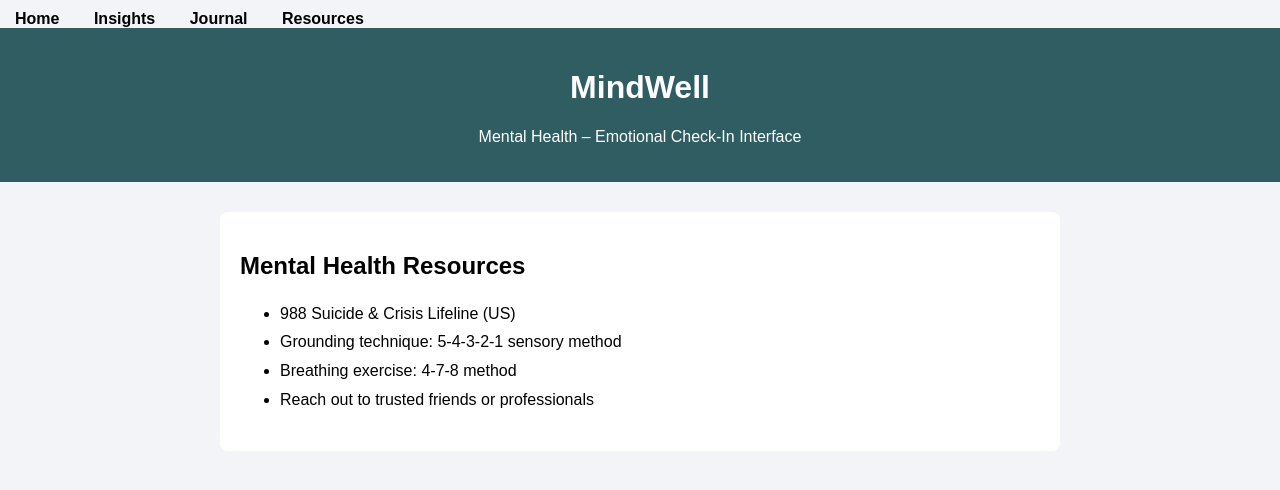
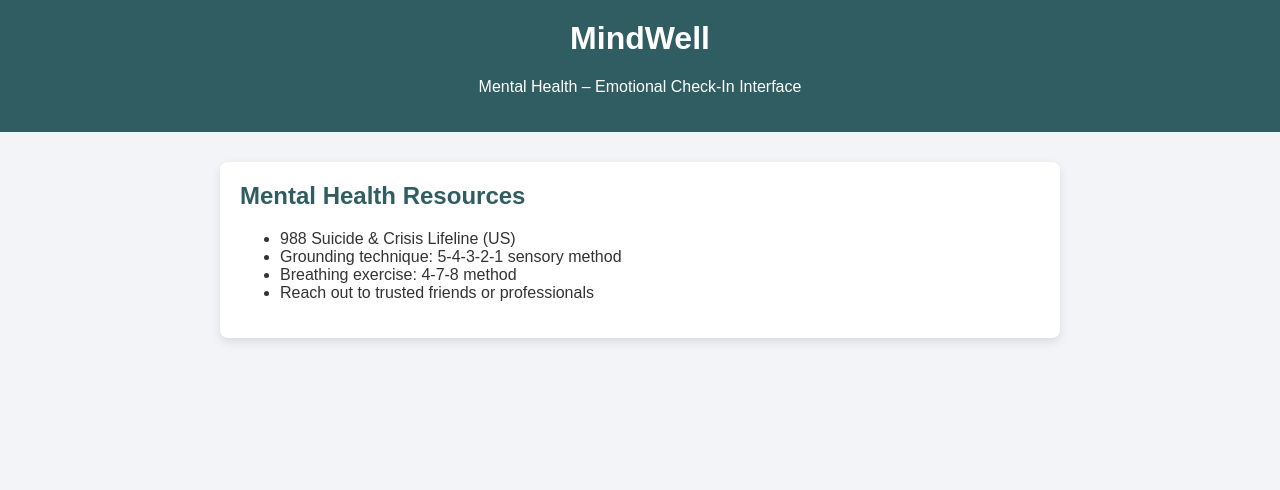
Before and after one commit to mrgold-jpg/mindwell-it390, a website: page resources.html in a window 1280 px wide. Drawn offline with Linux system fonts and the light colour scheme.

Commit message:
Refactor resources.html to improve structure

```diff
--- a/resources.html
+++ b/resources.html
@@ -3,32 +3,7 @@
 <head>
 <meta charset="UTF-8">
 <title>MindWell – Resources</title>
-<nav>
-    <a href="index.html">Home</a>
-    <a href="insights.html">Insights</a>
-    <a href="journal.html">Journal</a>
-    <a href="resources.html">Resources</a>
-</nav>
-<style>
-nav {
-    margin-top: 10px;
-}
-
-nav a {
-    color: black;
-    text-decoration: none;
-    margin: 0 15px;
-    font-weight: bold;
-}
-
-nav a:hover {
-    text-decoration: underline;
-}
-body { font-family: Arial; background:#f2f4f8; margin:0; }
-header { background:#2f5d62; color:white; padding:20px; text-align:center; }
-main { max-width:800px; margin:30px auto; background:white; padding:20px; border-radius:8px; }
-ul { line-height:1.8; }
-</style>
+<link rel="stylesheet" href="style.css">
 </head>
 <script>
 document.addEventListener("DOMContentLoaded", function () {
```
